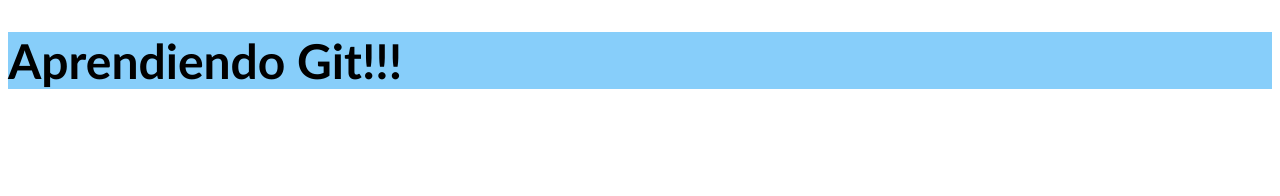
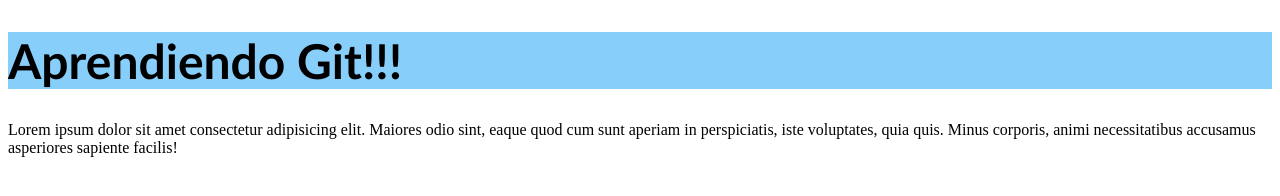
Before and after one commit to djFacu/23548, a plain HTML site: page index.html in a window 1280 px wide. Drawn offline with Linux system fonts and the light colour scheme.

Commit message:
Se cargo un parrafo

```diff
--- a/index.html
+++ b/index.html
@@ -8,5 +8,8 @@
 </head>
 <body>
    <h1>Aprendiendo Git!!!</h1>
+
+<p>Lorem ipsum dolor sit amet consectetur adipisicing elit. Maiores odio sint, eaque quod cum sunt aperiam in perspiciatis, iste voluptates, quia quis. Minus corporis, animi necessitatibus accusamus asperiores sapiente facilis!</p>
+
 </body>
 </html>
```
